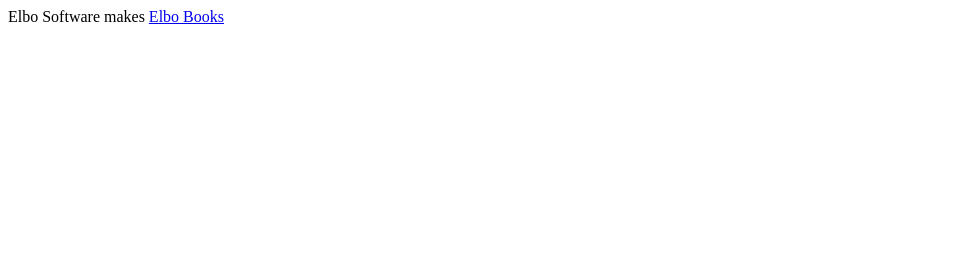
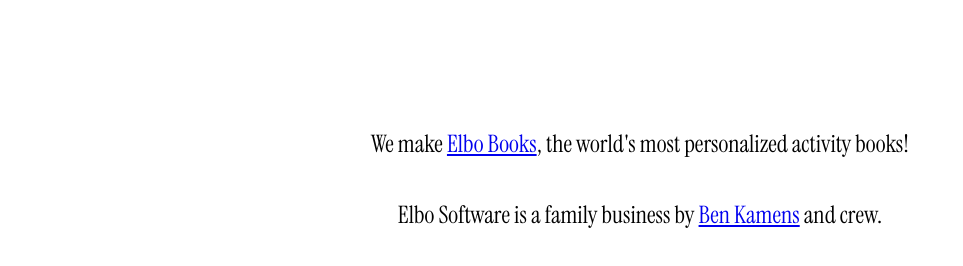
Before and after one commit to kamens/elbosoftware.com, a plain HTML site: page index.html in a window 1280 px wide. Shown: the whole page, without its empty margins (0-963 px from the left). Drawn offline with Linux system fonts and the light colour scheme.

Commit message:
elbo software.com basics

```diff
--- a/index.html
+++ b/index.html
@@ -2,8 +2,38 @@
 <html>
 <head>
     <title>Elbo Software</title>
+	<link rel="preconnect" href="https://fonts.googleapis.com">
+	<link rel="preconnect" href="https://fonts.gstatic.com" crossorigin>
+	<link href="https://fonts.googleapis.com/css2?family=Instrument+Serif:ital@0;1&display=swap" rel="stylesheet">
 </head>
+<style>
+	body {
+		font-family: "Instrument Serif", serif;
+		font-weight: 400;
+		font-style: normal;
+		font-size: 24px;
+	}
+
+	.container {
+		text-align: center;
+		padding-top: 120px;
+		display: flex;
+		flex-direction: column;
+		gap: 40px;
+	}
+
+	.phrase {
+		text-wrap: balance;
+	}
+</style>
 <body>
-Elbo Software makes <a href="https://elbobooks.com">Elbo Books</a>
+	<div class="container">
+		<div class="phrase">
+			We make <a href="https://elbobooks.com">Elbo Books</a>, the world's most personalized activity books!
+		</div>
+		<div class="phrase">
+			Elbo Software is a family business by <a href="https://kamens.com">Ben Kamens</a> and crew.
+		</div>
+	</div>
 </body>
 </html>
```
